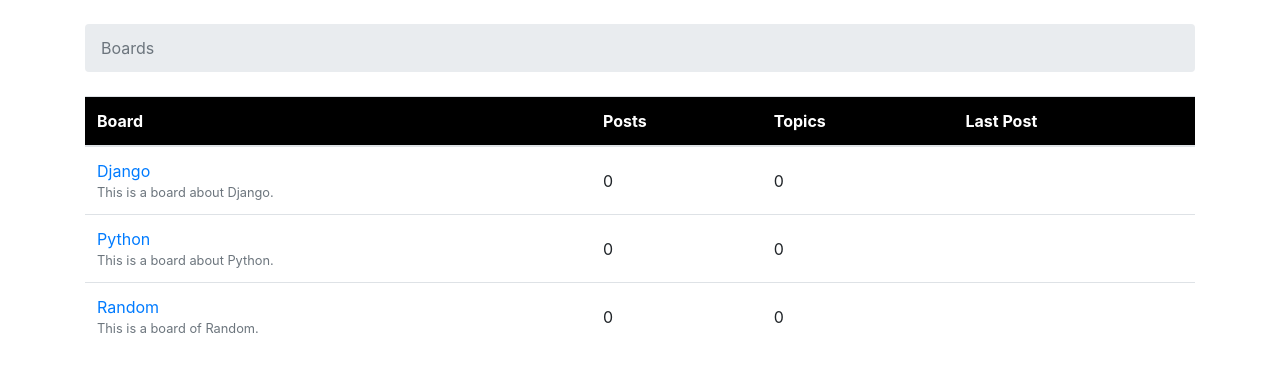
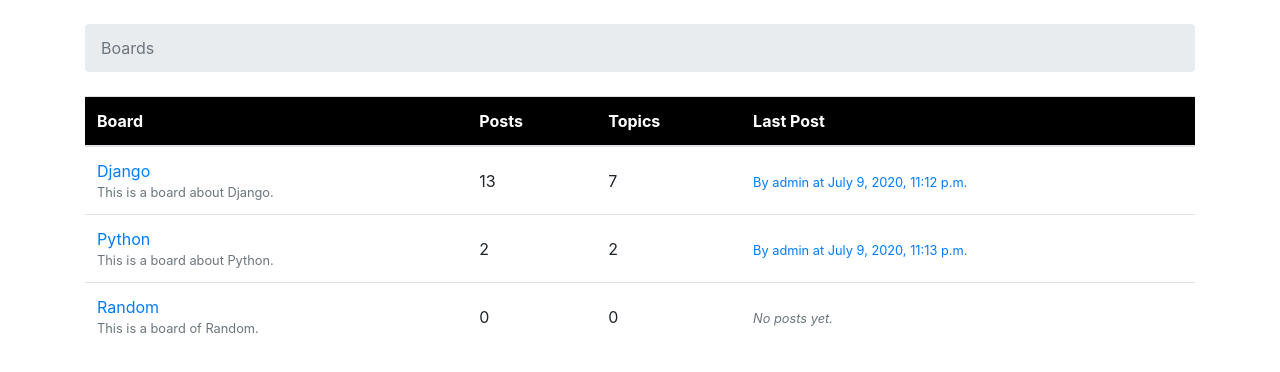
Before and after one commit to ingafter60/django_forum, a Django app: page / in a window 1280 px wide. Shown: the part 56-428 px from the top of the page. Run offline with Django 3.2, Linux system fonts and the light colour scheme; data comes from the database, SQL or seed files in the repository; both versions use the stored data as it was after the commit; some libraries are stand-ins or nearby versions; some web fonts are replaced.

Commit message:
QuerySets - Showing Posts and Topic counts

```diff
--- a/boards/models.py
+++ b/boards/models.py
@@ -1,14 +1,20 @@
 from django.db import models
 from django.contrib.auth.models import User
-
+from django.utils.text import Truncator
 
 class Board(models.Model):
-
-    name 		= models.CharField(max_length=30, unique=True)
+    name = models.CharField(max_length=30, unique=True)
     description = models.CharField(max_length=100)
 
     def __str__(self):
-    	return self.name
+        return self.name
+
+    def get_posts_count(self):
+        return Post.objects.filter(topic__board=self).count()
+
+    def get_last_post(self):
+        return Post.objects.filter(topic__board=self).order_by('-created_at').first()
+
 
 class Topic(models.Model):
 
@@ -16,6 +22,10 @@
     last_updated = models.DateTimeField(auto_now_add=True)
     board 		 = models.ForeignKey(Board, related_name='topics', on_delete=models.CASCADE)
     starter 	 = models.ForeignKey(User, related_name='topics', on_delete=models.CASCADE)
+
+    def __str__(self):
+        return self.subject
+
 
 class Post(models.Model):
 
@@ -25,3 +35,7 @@
     updated_at = models.DateTimeField(null=True)
     created_by = models.ForeignKey(User, related_name='posts', on_delete=models.CASCADE)
     updated_by = models.ForeignKey(User, null=True, related_name='+', on_delete=models.CASCADE)
+
+    def __str__(self):
+        truncated_message = Truncator(self.message)
+        return truncated_message.chars(30)
--- a/boards/views.py
+++ b/boards/views.py
@@ -1,6 +1,7 @@
 from django.contrib.auth.models import User
 from django.shortcuts import render, redirect, get_object_or_404
 from django.contrib.auth.decorators import login_required
+from django.db.models import Count
 
 from .forms import NewTopicForm, PostForm
 from .models import Board, Topic, Post
@@ -11,10 +12,15 @@
     boards = Board.objects.all()
     return render(request, 'home.html', {'boards': boards})
 
+# def board_topics(request, pk):
+#     # board = Board.objects.get(pk=pk)
+#     board = get_object_or_404(Board, pk=pk)
+#     return render(request, 'topics.html', {'board': board})
+
 def board_topics(request, pk):
-    # board = Board.objects.get(pk=pk)
     board = get_object_or_404(Board, pk=pk)
-    return render(request, 'topics.html', {'board': board})
+    topics = board.topics.order_by('-last_updated').annotate(replies=Count('posts') - 1)
+    return render(request, 'topics.html', {'board': board, 'topics': topics})
 
 @login_required
 def new_topic(request, pk):
--- a/templates/home.html
+++ b/templates/home.html
@@ -21,9 +21,27 @@
             <a href="{% url 'board_topics' board.pk %}">{{ board.name }}</a>
             <small class="text-muted d-block">{{ board.description }}</small>
           </td>
-          <td class="align-middle">0</td>
-          <td class="align-middle">0</td>
-          <td></td>
+          <td class="align-middle">
+            {{ board.get_posts_count }}
+          </td>
+          <td class="align-middle">
+            {{ board.topics.count }}
+          </td>
+          <td class="align-middle">
+            {% with post=board.get_last_post %}
+              {% if post %}
+                <small>
+                  <a href="{% url 'topic_posts' board.pk post.topic.pk %}">
+                    By {{ post.created_by.username }} at {{ post.created_at }}
+                  </a>
+                </small>
+              {% else %}
+                <small class="text-muted">
+                  <em>No posts yet.</em>
+                </small>
+              {% endif %}
+            {% endwith %}
+          </td>
         </tr>
       {% endfor %}
     </tbody>
--- a/templates/topics.html
+++ b/templates/topics.html
@@ -25,11 +25,11 @@
       </tr>
     </thead>
     <tbody>
-      {% for topic in board.topics.all %}
+      {% for topic in topics %}
   <tr>
     <td><a href="{% url 'topic_posts' board.pk topic.pk %}">{{ topic.subject }}</a></td>
     <td>{{ topic.starter.username }}</td>
-          <td>0</td>
+    <td>{{ topic.replies }}</td>
     <td>0</td>
     <td>{{ topic.last_updated }}</td>
   </tr>
```
Also changed, not shown: db.sqlite3. Lines whose indentation alone changed are shown as unchanged.
